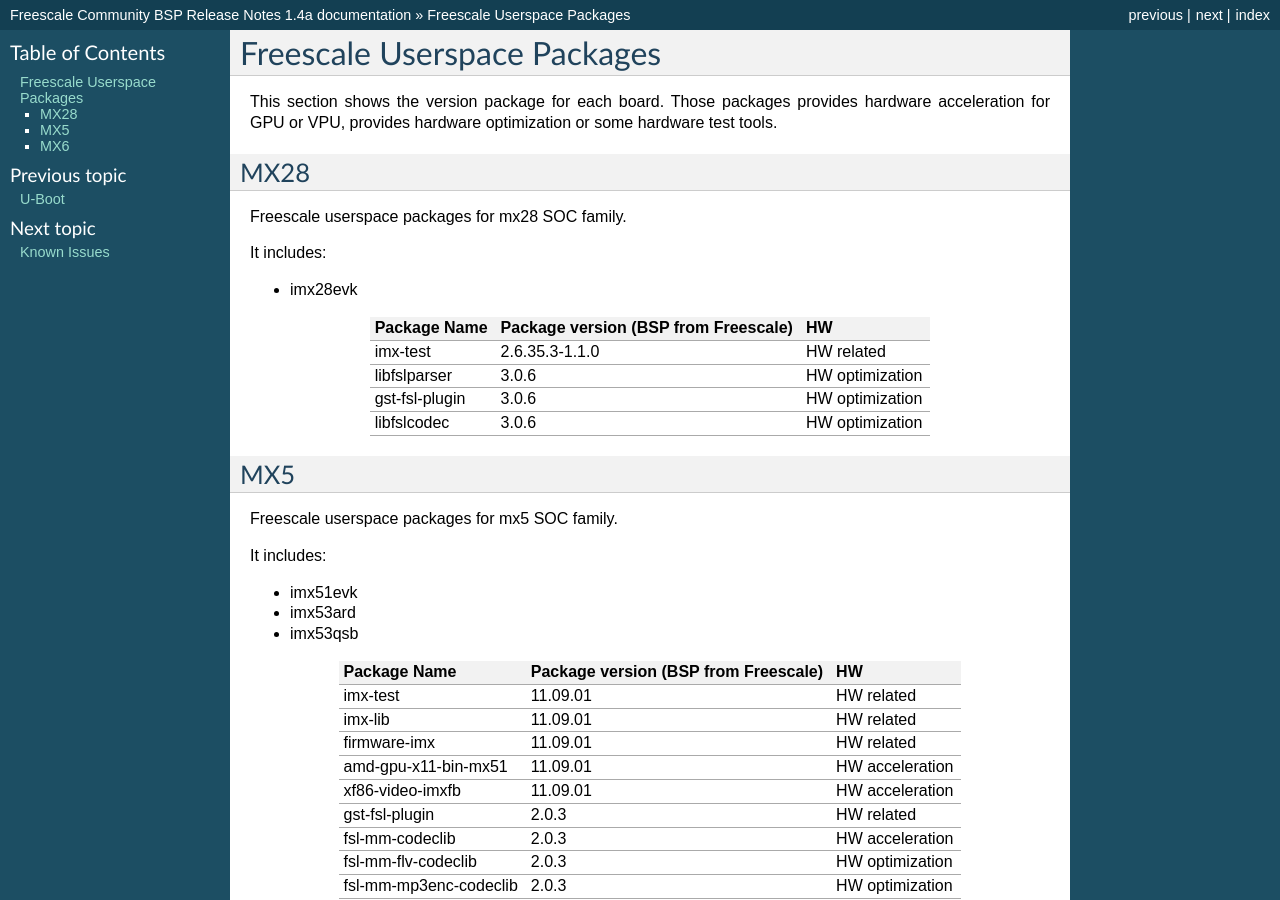
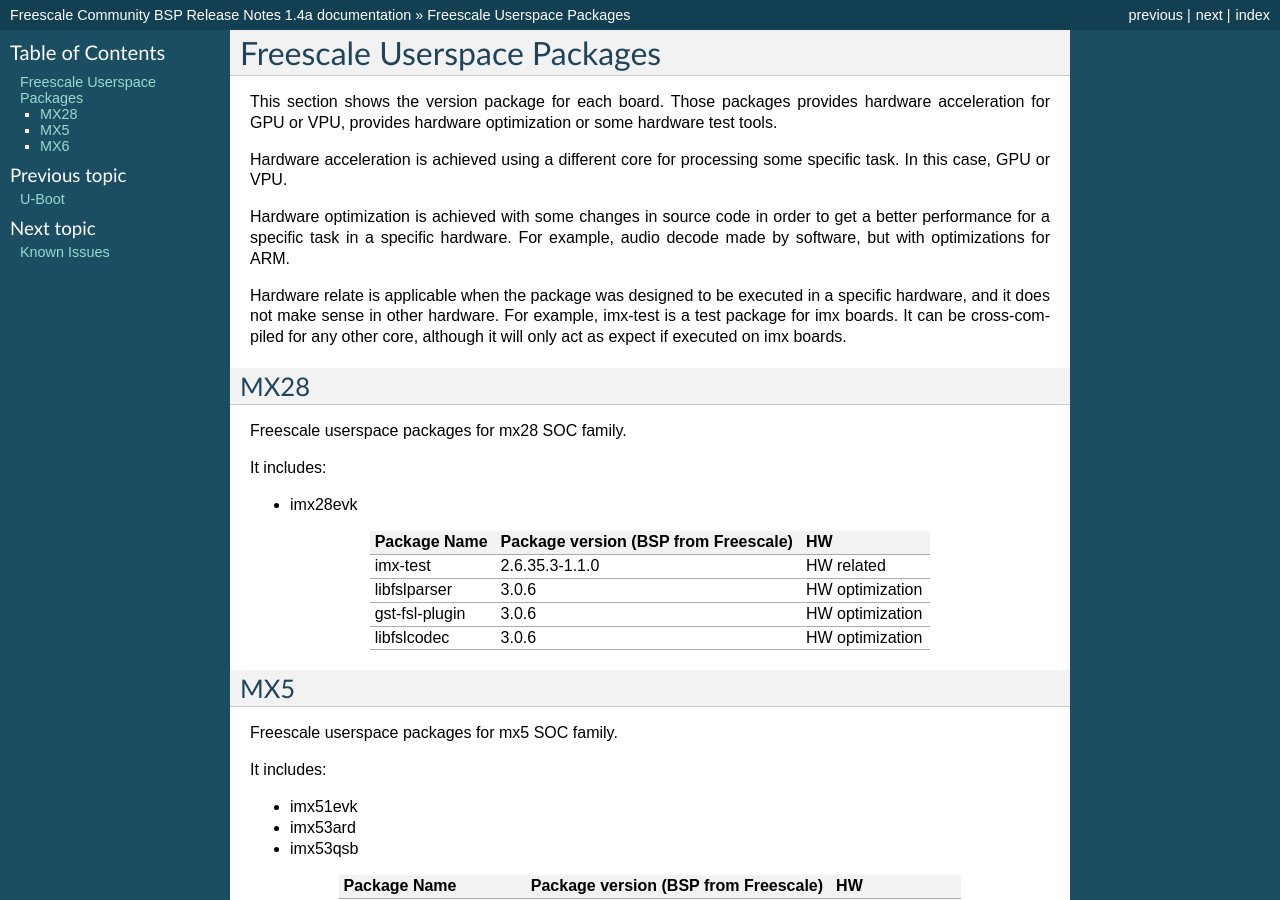
Before and after one commit to Freescale/Documentation, a Sphinx documentation site: the page built from release-notes/source/fsl-userspace-pkg.rst, in a window 1280 px wide and 900 px high. Built offline with Sphinx 7.4.7, drawn with Linux system fonts in a browser that asks for light colours.

Commit message:
fsl-userspace-pkg: Fix  FSL userspace pkg description
Signed-off-by: Daiane Angolini <daiane.angolini@freescale.com>

```diff
--- a/release-notes/source/fsl-userspace-pkg.rst
+++ b/release-notes/source/fsl-userspace-pkg.rst
@@ -4,6 +4,20 @@
 This section shows the version package for each board.
 Those packages provides hardware acceleration for GPU or VPU,
 provides hardware optimization or some hardware test tools.
+
+Hardware acceleration is achieved using a different core
+for processing some specific task. In this case, GPU or VPU.
+
+Hardware optimization is achieved with some changes in source
+code in order to get a better performance for a specific task
+in a specific hardware. For example, audio decode made by software,
+but with optimizations for ARM.
+
+Hardware relate is applicable when the package was designed to
+be executed in a specific hardware, and it does not make sense
+in other hardware. For example, imx-test is a test package for
+imx boards. It can be cross-compiled for any other core, although
+it will only act as expect if executed on imx boards.
 
 --------
 MX28
```
